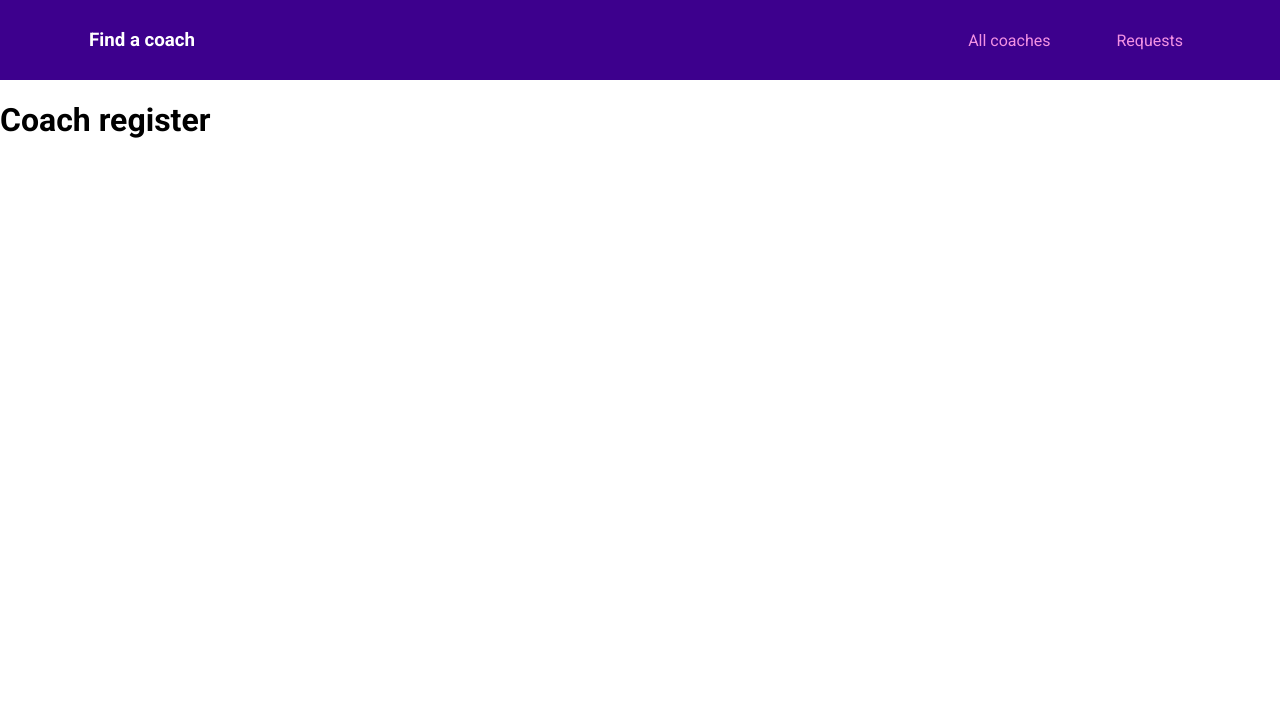
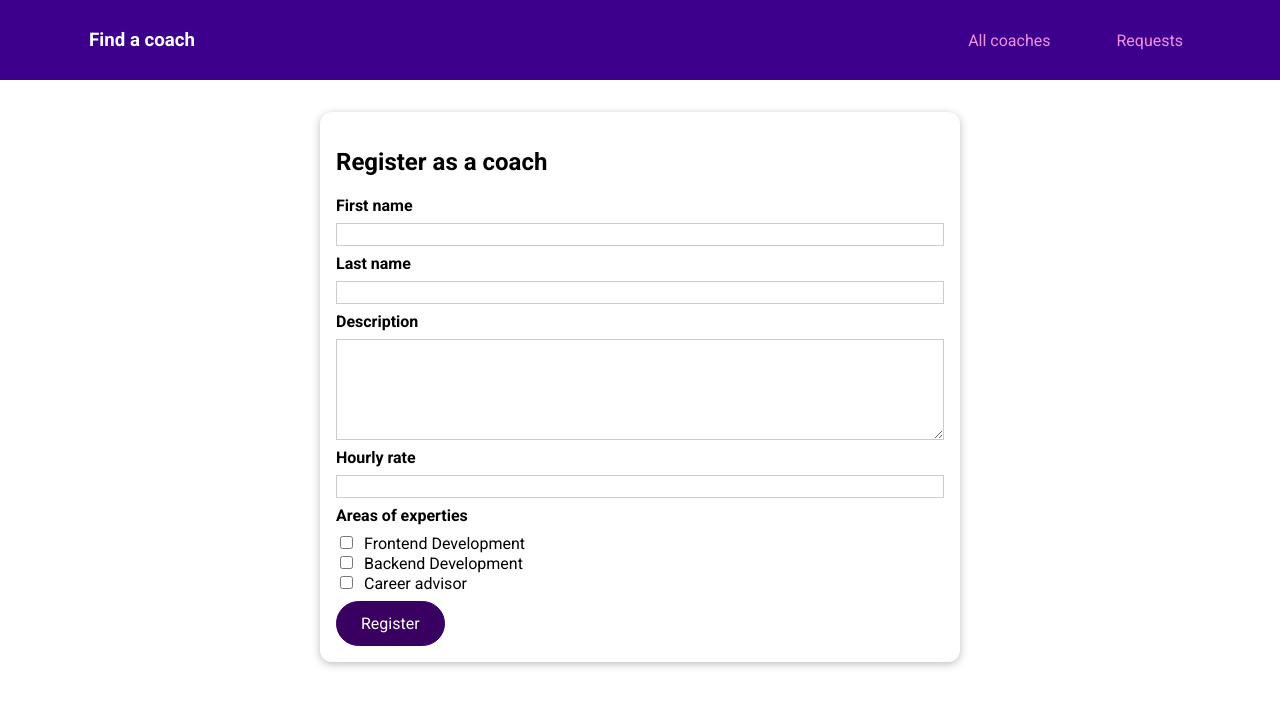
Before and after one commit to jagtap0920/vue-course-complete-guide, a Vue app: page /register in a window 1280 px wide. Shown: the top 706 px of the page. Built offline with nearby package versions, Linux system fonts and the light colour scheme.

Commit message:
[TASK] Added coach registration form without validation

```diff
--- /dev/null
+++ b/src/components/coaches/CoachRegistration.vue
@@ -0,0 +1,119 @@
+<template>
+  <form @submit.prevent="registerCoach">
+    <div class="form-control">
+      <label for="firstName">First name</label>
+      <input type="text" id="firstName" v-model.trim="firstName" />
+    </div>
+    <div class="form-control">
+      <label for="lastName">Last name</label>
+      <input type="text" id="lastName" v-model.trim="lastName" />
+    </div>
+    <div class="form-control">
+      <label for="description">Description</label>
+      <textarea id="description" rows="5" v-model.trim="description"></textarea>
+    </div>
+    <div class="form-control">
+      <label for="hourlyRate">Hourly rate</label>
+      <input type="number" id="hourlyRate" v-model.number="hourlyRate" />
+    </div>
+    <div class="form-control">
+      <h3>Areas of experties</h3>
+      <div>
+        <input type="checkbox" id="frontend" value="frontend" v-model="areas" />
+        <label for="frontend">Frontend Development</label>
+      </div>
+      <div>
+        <input type="checkbox" id="backend" value="backend" v-model="areas" />
+        <label for="backend">Backend Development</label>
+      </div>
+      <div>
+        <input type="checkbox" id="career" value="career" v-model="areas" />
+        <label for="career">Career advisor</label>
+      </div>
+    </div>
+    <base-button>Register</base-button>
+  </form>
+</template>
+
+<script>
+export default {
+  emits: ['submit-register-coach'],
+  data() {
+    return {
+      firstName: '',
+      lastName: '',
+      description: '',
+      hourlyRate: null,
+      areas: [],
+    };
+  },
+  methods: {
+    registerCoach() {
+      this.$emit('submit-register-coach', {
+        firstName: this.firstName,
+        lastName: this.lastName,
+        description: this.description,
+        hourlyRate: this.hourlyRate,
+        areas: this.areas,
+      });
+    },
+  },
+};
+</script>
+
+<style scoped>
+.form-control {
+  margin: 0.5rem 0;
+}
+
+label {
+  font-weight: bold;
+  display: block;
+  margin-bottom: 0.5rem;
+}
+
+input[type='checkbox'] + label {
+  font-weight: normal;
+  display: inline;
+  margin: 0 0 0 0.5rem;
+}
+
+input,
+textarea {
+  display: block;
+  width: 100%;
+  border: 1px solid #ccc;
+  font: inherit;
+}
+
+input:focus,
+textarea:focus {
+  background-color: #f0e6fd;
+  outline: none;
+  border-color: #3d008d;
+}
+
+input[type='checkbox'] {
+  display: inline;
+  width: auto;
+  border: none;
+}
+
+input[type='checkbox']:focus {
+  outline: #3d008d solid 1px;
+}
+
+h3 {
+  margin: 0.5rem 0;
+  font-size: 1rem;
+}
+
+.invalid label {
+  color: red;
+}
+
+.invalid input,
+.invalid textarea {
+  border: 1px solid red;
+}
+</style>
--- a/src/pages/coaches/CoachRegister.vue
+++ b/src/pages/coaches/CoachRegister.vue
@@ -1,9 +1,27 @@
 <template>
-  <h1>Coach register</h1>
+  <section>
+    <base-card>
+      <h1>Register as a coach</h1>
+      <coach-registration
+        @submit-register-coach="submitRegisteroach"
+      ></coach-registration>
+    </base-card>
+  </section>
 </template>
 
 <script>
-export default {};
+import CoachRegistration from '../../components/coaches/CoachRegistration.vue';
+export default {
+  components: {
+    CoachRegistration,
+  },
+  methods: {
+    submitRegisteroach(formData) {
+      this.$store.dispatch('coaches/registerCoach', formData);
+      this.$router.replace('/coaches');
+    },
+  },
+};
 </script>
 
 <style></style>
--- a/src/store/coaches/actions.js
+++ b/src/store/coaches/actions.js
@@ -1 +1,5 @@
-export default {};
+export default {
+  registerCoach({ commit }, payload) {
+    commit('registerCoach', payload);
+  },
+};
--- a/src/store/coaches/mutations.js
+++ b/src/store/coaches/mutations.js
@@ -1 +1,8 @@
-export default {};
+export default {
+  registerCoach(state, payload) {
+    state.coaches.unshift({
+      id: new Date().toISOString(),
+      ...payload,
+    });
+  },
+};
```
